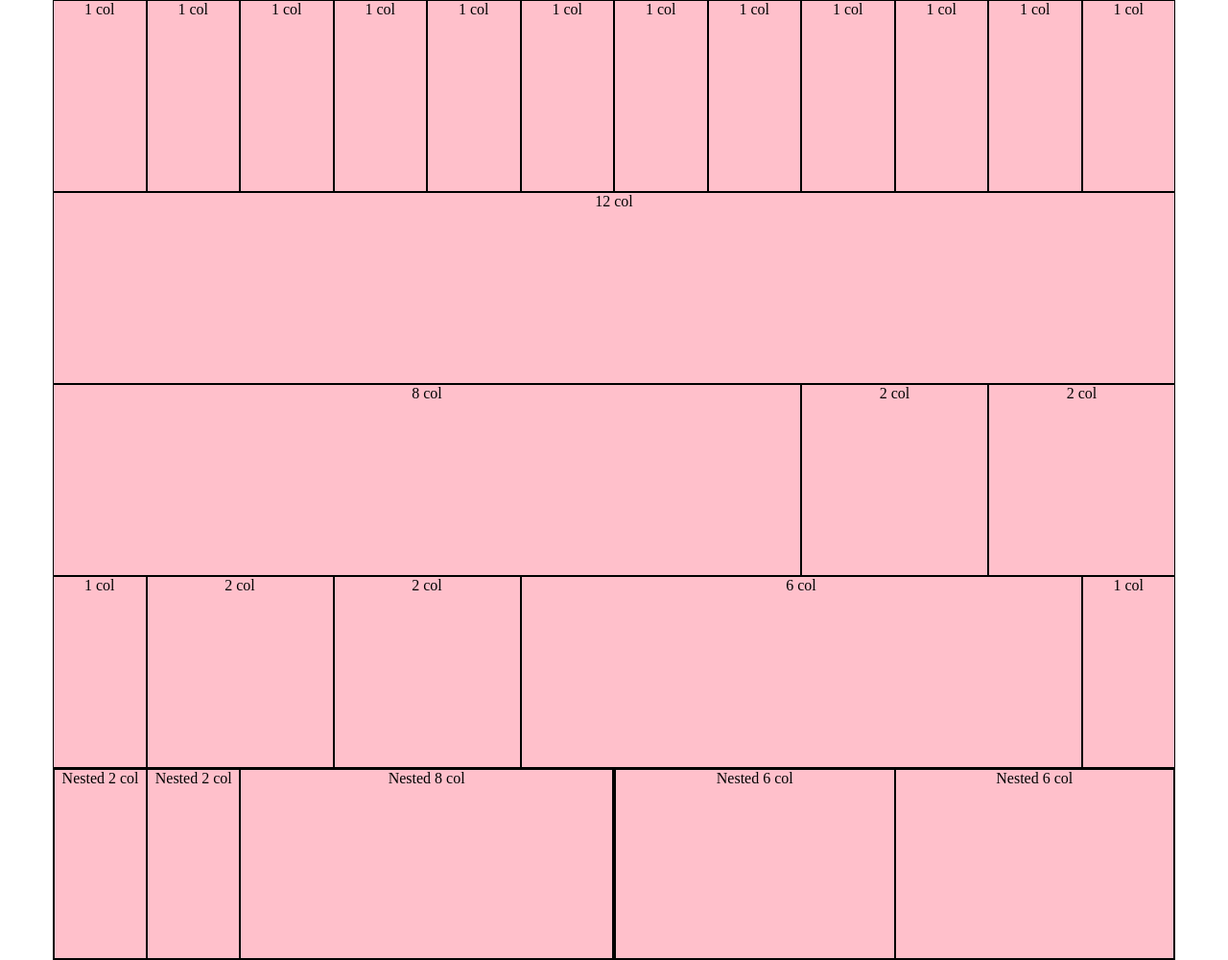
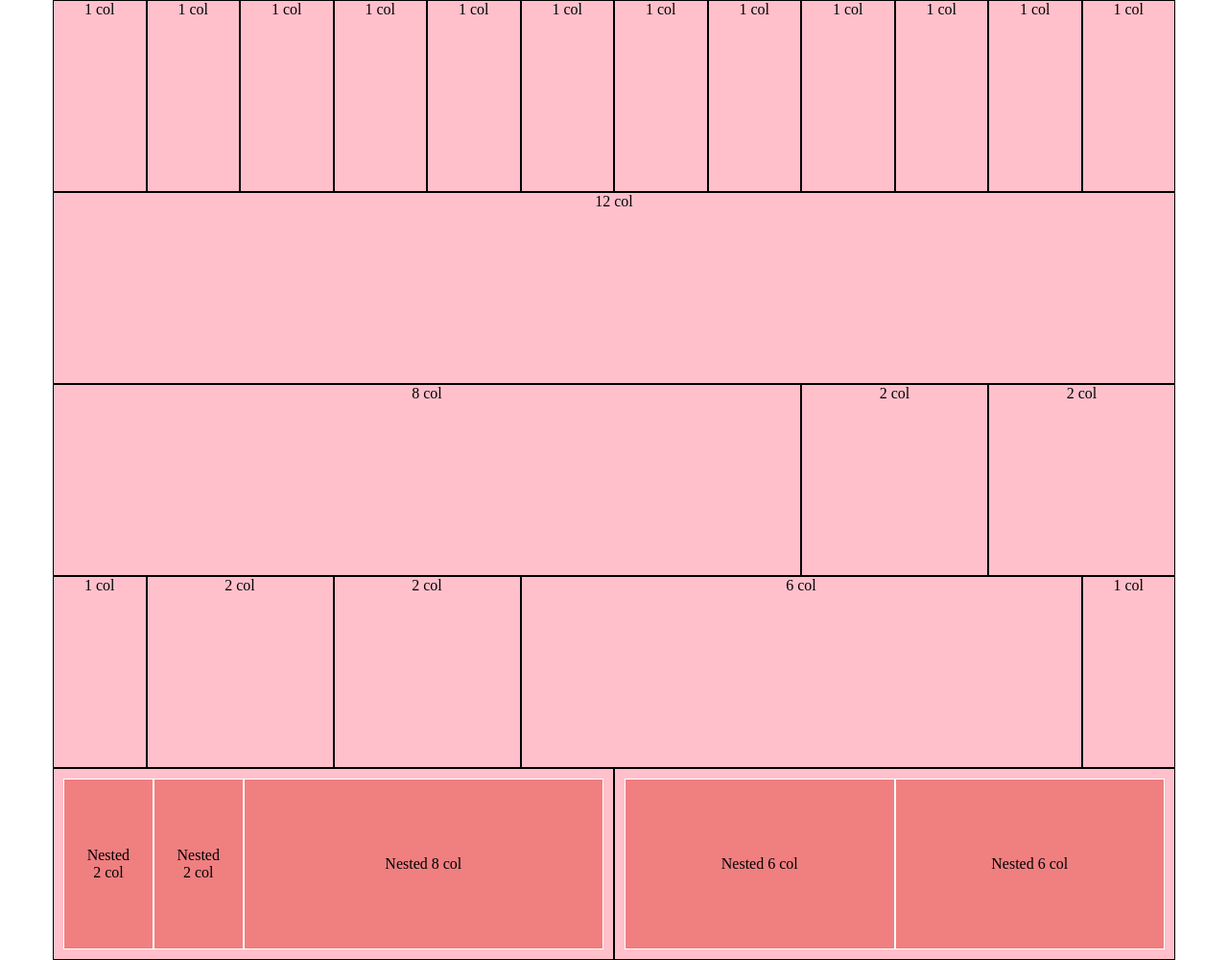
Before and after one commit to st1ker87/html-css-12bool, a plain HTML site: page index.html in a window 1280 px wide. Shown: the whole page at 96% size. Drawn offline with Linux system fonts and the light colour scheme.

Commit message:
Ultima riga centrata

```diff
--- a/css/style.css
+++ b/css/style.css
@@ -5,8 +5,8 @@
 }
 
 .container {
+  text-align: center;
   height: 200px;
-  text-align: center;
 }
 
 [class*="col_"] {
@@ -14,3 +14,19 @@
   border: 1px solid black;
   background-color: #FFC0CB;
 }
+
+.container:last-child>[class*="col_"] {
+  padding: 10px;
+}
+
+.container:last-child>[class*="col_"]>[class*="col_"] {
+ position: relative;
+  border: 1px solid white;
+  background-color: #F07F80;
+}
+.container:last-child>[class*="col_"]>[class*="col_"]>p {
+  position: absolute;
+  top: 50%;
+  left: 50%;
+  transform: translate(-50%, -50%);
+}
--- a/index.html
+++ b/index.html
@@ -47,12 +47,12 @@
 
     <!-- quinta riga 2 colonne + nest -->
     <div class="container">
-      <div class="col_6">
+      <div class="col_6 nested">
         <div class="col_2"><p>Nested 2 col</p></div>
         <div class="col_2"><p>Nested 2 col</p></div>
         <div class="col_8"><p>Nested 8 col</p></div>
       </div>
-      <div class="col_6">
+      <div class="col_6 nested">
         <div class="col_6"><p>Nested 6 col</p></div>
         <div class="col_6"><p>Nested 6 col</p></div>
       </div>
```
